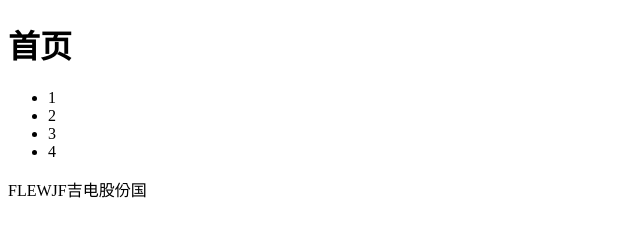
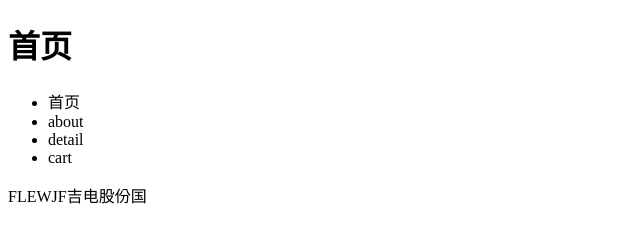
Before and after one commit to ZhouGuanQi/1918Demo, a plain HTML site: page src/index.html in a window 1280 px wide. Shown: the whole page, without its empty margins (0-640 px from the left). Drawn offline with Linux system fonts and the light colour scheme.

Commit message:
zhou也修改index.html

```diff
--- a/src/index.html
+++ b/src/index.html
@@ -8,10 +8,10 @@
 		<h1>首页</h1>
 		<header>
 			<ul>
-				<li>1</li>
-				<li>2</li>
-				<li>3</li>
-				<li>4</li>
+				<li>首页</li>
+				<li>about</li>
+				<li>detail</li>
+				<li>cart</li>
 			</ul>
 		</header>
 		FLEWJF吉电股份国
```
